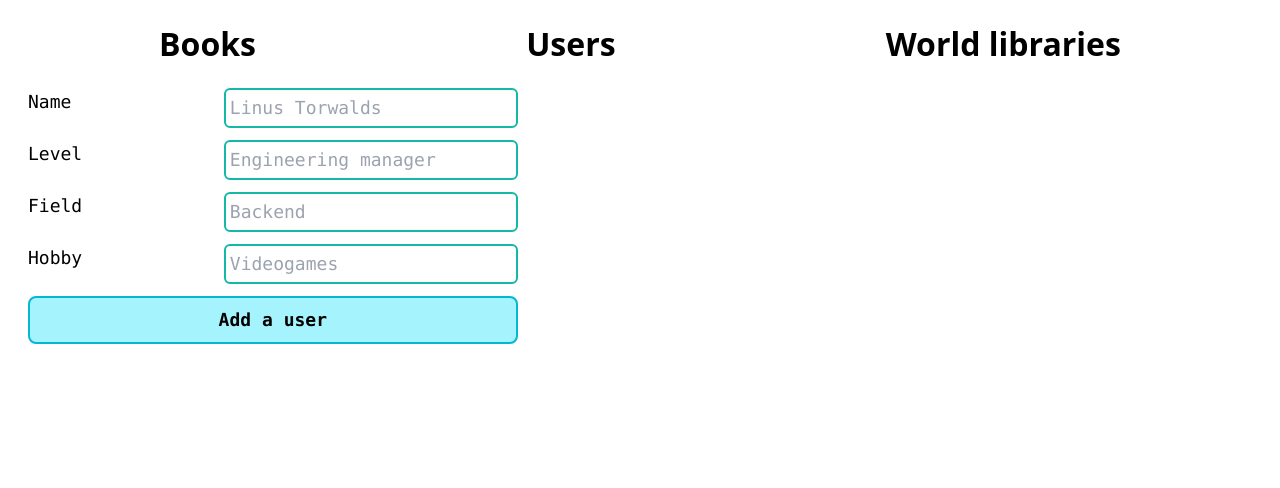
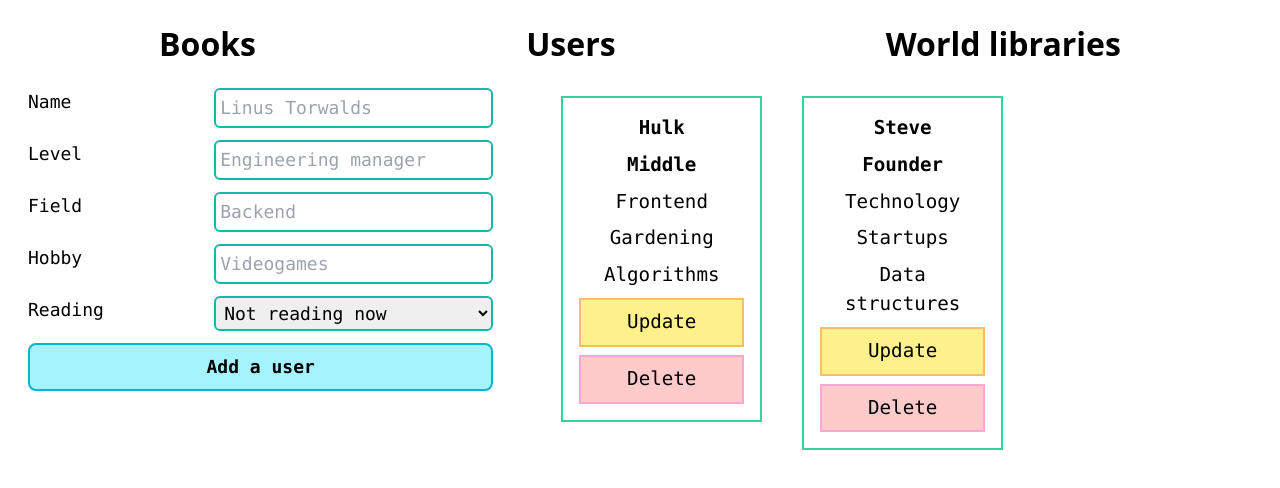
Before and after one commit to Bilolini/library, a React (Vite) app in the folder exam/: page /users in a window 1280 px wide. Shown: the top 488 px of the page. Built offline with nearby package versions, Linux system fonts and the light colour scheme.

Commit message:
create UserItem, manage tehe left books, naming

```diff
--- a/exam/src/components/Books.jsx
+++ b/exam/src/components/Books.jsx
@@ -9,7 +9,7 @@ function Books() {
     const [counterForId, setCounterForId] = useState(2);
 
     // getting data from redux
-    const data = useSelector(state => state.book.value);
+    const books = useSelector(state => state.book.value);
     const dispatch = useDispatch();
 
     // this is to send the data to add to the book.value in redux
@@ -85,8 +85,8 @@ function Books() {
             </div>
             <div className="p-2 h-max rounded-xl w-3/5 grid xl:grid-cols-3 md:grid-cols-2 lg:gap-10 gap-5 max-sm:w-full">
                 {
-                    data ?
-                        data.map(elem => {
+                    books ?
+                        books.map(elem => {
                             return (
                                 <BookItem elem={elem} key={elem.id} />
                             )
--- /dev/null
+++ b/exam/src/components/UserItem.jsx
@@ -0,0 +1,63 @@
+import { useState } from 'react'
+import { useDispatch, useSelector } from 'react-redux';
+import { deleteUser, updateUser } from '../user/userSlice';
+
+function UserItem({elem}) {
+    const dispatch = useDispatch();
+    const [change, setChange] = useState(false);
+    const [update, setUpdate] = useState({ name: elem.name, field: elem.field, level: elem.level, hobby: elem.hobby, reading: elem.reading});
+    function handleClick(id) {
+        setChange(prev => !prev);
+        dispatch(updateUser({ ...update, id: id }));
+    }
+    return (
+        <div className='h-max text-center p-4 border-2 border-emerald-400 text-sm font-mono flex flex-col gap-2'>
+            <h3 className='font-bold truncate'>{update.name}</h3>
+            <h3 className='font-bold truncate'>{update.level}</h3>
+            <p>{update.field}</p>
+            <p>{update.hobby}</p>
+            <p>{update.reading}</p>
+            <button className='border-2 border-orange-300 bg-yellow-200 text p-2' onClick={() => setChange(prev => !prev)}>Update</button>
+            <button
+                type='delete'
+                className='p-2 border-2 border-pink-300 bg-red-200 text'
+                onClick={() => dispatch(deleteUser(elem.id))}>Delete</button>
+            {
+                change
+                    ?
+                    <form className='flex flex-col gap-3'>
+                        <input
+                            value={update.name}
+                            type="text"
+                            className="w-full border-2 p-1 rounded-md outline-orange-300 border-emerald-200"
+                            onChange={event => setUpdate({ ...update, name: event.target.value })} />
+                         <input
+                            value={update.level}
+                            type="text"
+                            className="w-full border-2 p-1 rounded-md outline-orange-300 border-emerald-200"
+                            onChange={event => setUpdate({ ...update, level: event.target.value })} />
+                        <input
+                            type="text"
+                            className="border-2 p-1 rounded-md outline-orange-300 border-emerald-200"
+                            value={update.field}
+                            onChange={event => setUpdate({ ...update, field: event.target.value })}
+                        />
+                        <input
+                            type="text"
+                            className="border-2 p-1 rounded-md outline-orange-300 border-emerald-200"
+                            value={update.hobby}
+                            onChange={event => setUpdate({ ...update, hobby: event.target.value })}
+                        />
+                        <button
+                            type="button"
+                            className='p-2 border-2 border-orange-300 bg-yellow-200 text'
+                            onClick={() => handleClick(elem.id)}>Save</button>
+
+                    </form>
+                    : <></>
+            }
+        </div>
+     );
+}
+
+export default UserItem;
--- a/exam/src/components/Users.jsx
+++ b/exam/src/components/Users.jsx
@@ -5,7 +5,16 @@ import UserItem from './UserItem'
 
 function Users() {
     const [counterForId, setCounterForId] = useState(2);
-    const data = useSelector(state => state.user.value);
+    const users = useSelector(state => state.user.value);
+    const books = useSelector(state => state.book.value);
+    const leftBooks = [];
+    const readBooks = users.map(elem => elem.reading);
+    books.forEach(book => {
+        if(!readBooks.includes(book.name)){
+            leftBooks.push(book)
+        }
+    })
+    console.log(leftBooks)
     const dispatch = useDispatch();
     const handleClick = (event) => {
         event.preventDefault();
@@ -14,13 +23,16 @@ function Users() {
         let level = target.level.value;
         let field = target.field.value;
         let hobby = target.hobby.value;
-        if (username && level && field) {
+        let reading = target.reading.value;
+        console.log(reading)
+        if (username && level && field && reading) {
             setCounterForId(prev => prev + 1)
-            dispatch(addUser({ name: username, level: level,  id: counterForId, field: field , hobby: hobby}))
+            dispatch(addUser({ name: username, level: level,  id: counterForId, field: field , hobby: hobby, reading: reading}))
             target.username.value = ''
             target.level.value = ''
             target.field.value = ''
             target.hobby.value = ''
+            target.reading.value = ''
         }
     }
     return (
@@ -61,10 +73,34 @@ function Users() {
                             placeholder='Videogames'
                             className="basis-3/5 border-2 p-1 rounded-md outline-violet-300 border-teal-500" />
                     </div>
+                    <div className="lg:flex-row md:flex-col sm:flex-col flex justify-between">
+                        <label htmlFor="reading">Reading</label>
+                        <select name="reading" id="reading" className="basis-3/5 border-2 p-1 rounded-md outline-violet-300 border-teal-500">
+                            {/* I should check wheher the previous users took the bookand whether to take the book myself */}
+                            {
+                                leftBooks.map(elem => {
+                                    return (
+                                        <option value={elem.name} key={elem.id}>{elem.name}</option>
+                                    )
+                                })
+                            }
+                            <option value="Not reading now">Not reading now</option>
+                        </select>
+                    </div>
                     <button
                         type='submit'
                         className="border-2 w-full p-2 rounded-lg text-lg font-mono font-bold bg-cyan-200 border-cyan-500">Add a user</button>
                 </form>
+            </div>
+            <div className="p-2 h-max rounded-xl w-3/5 grid xl:grid-cols-3 md:grid-cols-2 lg:gap-10 gap-5 max-sm:w-full">
+                {
+                    users ?
+                        users.map(elem => {
+                            return (
+                                <UserItem elem={elem} key={elem.id} />
+                            )
+                        }) : <h2>Loading...</h2>
+                }
             </div>
         </div>
     );
--- a/exam/src/user/userSlice.jsx
+++ b/exam/src/user/userSlice.jsx
@@ -10,7 +10,7 @@ export const userSlice = createSlice({
                 level: 'Middle',
                 field: 'Frontend',
                 hobby: 'Gardening',
-                reading: {},
+                reading: 'Algorithms',
             },
             {
                 id: 1,
@@ -18,24 +18,24 @@ export const userSlice = createSlice({
                 level: 'Founder',
                 field: 'Technology',
                 hobby: 'Startups',
-                reading: {},
+                reading:  'Data structures',
             }
         ]
     },
     reducers: {
-        addUser: (state, {payload}) => {
+        addUser: (state, { payload }) => {
             state.value.push(payload)
         },
-        updateUser: (state, {payload}) => {
-            const {id} = payload;
+        updateUser: (state, { payload }) => {
+            const { id } = payload;
             state.value[id] = payload;
         },
-        deleteUser: (state, {payload}) => {
+        deleteUser: (state, { payload }) => {
             state.value = state.value.filter(elem => elem.id !== payload)
         }
     }
 })
 
-export const {addUser, updateUser, deleteUser } = userSlice.actions
+export const { addUser, updateUser, deleteUser } = userSlice.actions
 
 export default userSlice.reducer;
```
